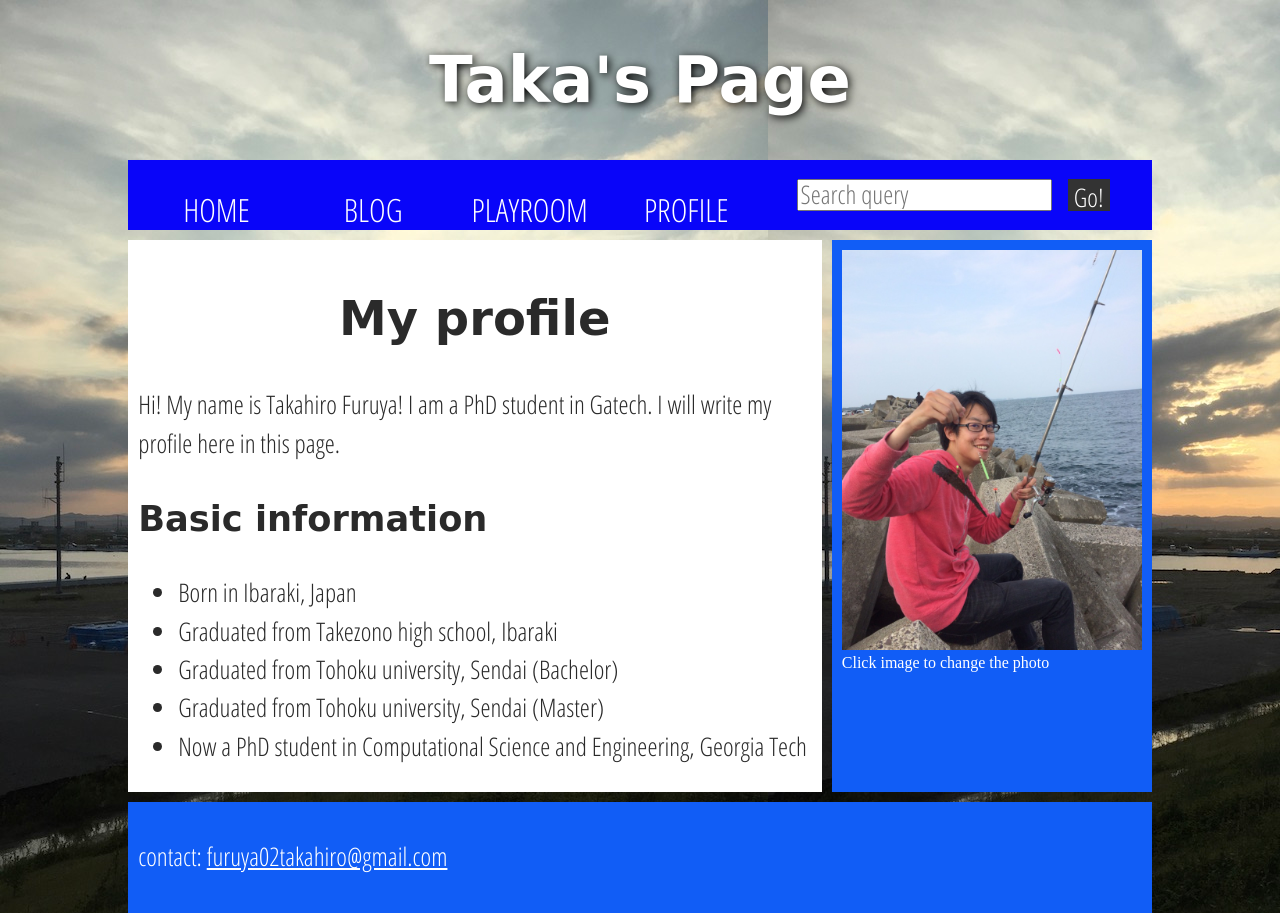
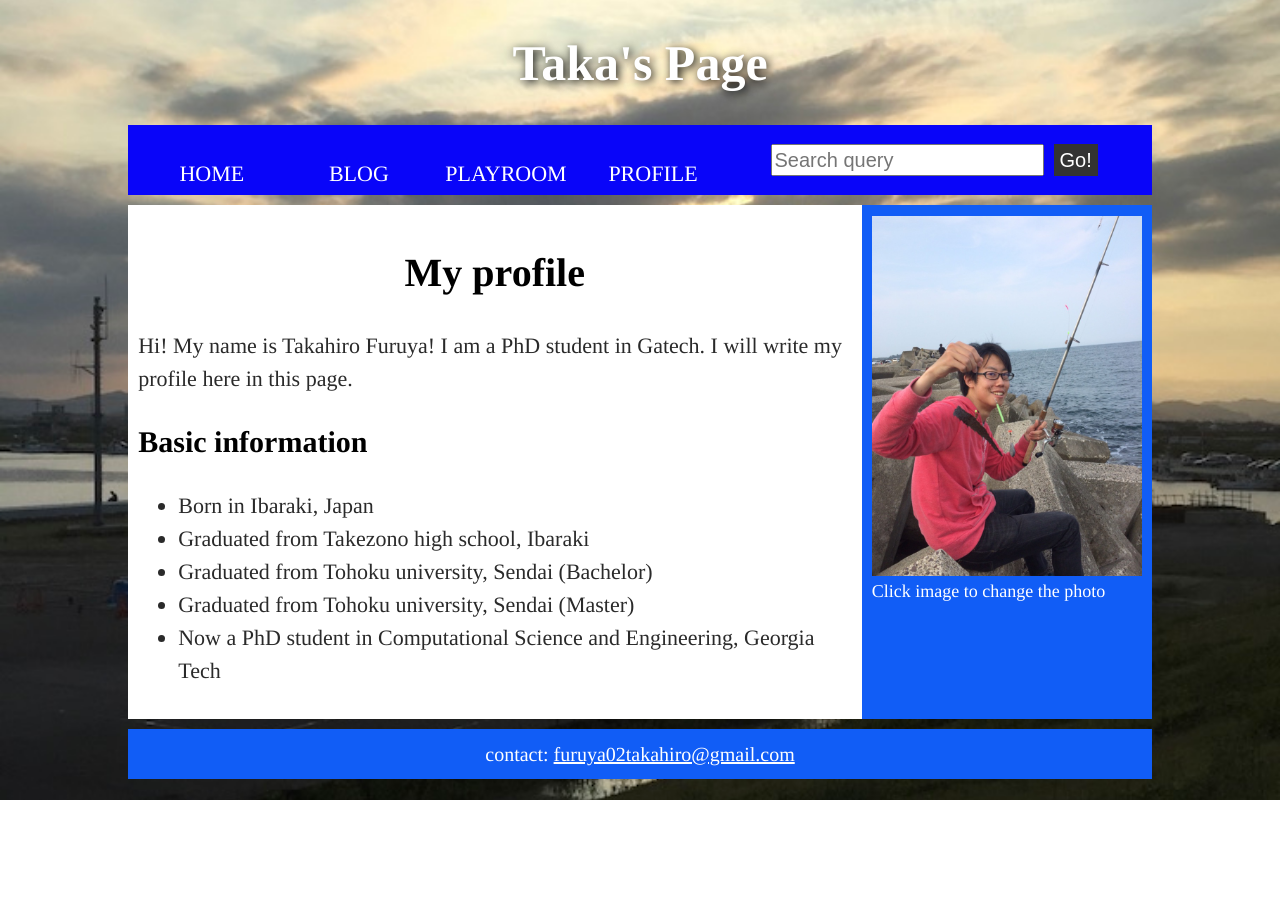
Before and after one commit to takahiro02/takahiro02.github.io, a plain HTML site: page profile/index.html in a window 1280 px wide. After the commit the page ends 800 px from the top, so only its background shows below. Drawn offline with Linux system fonts and the light colour scheme; a web font is replaced by a local one.

Commit message:
adjust style sheet

```diff
--- a/styles/style.css
+++ b/styles/style.css
@@ -1,3 +1,42 @@
+/* font layout */
+html {
+    font-family: Times, Helvetica, serif;
+    font-size: 10px;			/*so that it is easy to calculate 1em */
+}
+
+h1 {
+    font-size: 5em;		/* == 20px */
+}
+
+nav {
+    font-size: 2.2rem;
+}
+
+nav input {
+    font-size: 2rem;
+}
+
+main { /* notice: the order of CSS rule matters here. */
+    font-size: 2.2rem;
+}
+
+h2 { /* by setting font-size of h2 later than main, I can overwrite it */
+    font-size: 4rem;
+}
+
+h3 {
+  font-size: 3rem;
+}
+
+aside {
+    font-size: 1.8rem;
+}
+
+footer {
+    font-size: 2rem;
+}
+
+
 /* || General setup */
 
 html, body {
@@ -5,51 +44,24 @@ html, body {
   padding: 0;
 }
 
-html {
-  font-size: 16px;
-  /* background-color: #3FA1BF; */
-}
-
 body {
   width: 80%;
   margin: 0 auto;
+  /* set background-image */
   background-image: url('../images/evening-sea-shore.jpg');
+  background-repeat: no-repeat;
+  background-position: center;
+  background-size: cover;
 }
 
-/* smaller elements */
 
-h1, h2, h3 {
-  font-family: 'Sonsie One', cursive;
-  color: #2a2a2a;
-}
-
-p, input, li {
-  font-family: 'Open Sans Condensed', sans-serif;
-  color: #2a2a2a;
-}
+/* || header layout */
 
 h1 {
-  font-size: 4rem;
   text-align: center;
   color: white;
   text-shadow: 2px 2px 10px black;
 }
-
-h2 {
-  font-size: 3rem;
-  text-align: center;
-}
-
-h3 {
-  font-size: 2.2rem;
-}
-
-p, li {
-  font-size: 1.6rem;
-  line-height: 1.5;
-}
-
-/* || header layout */
 
 nav, article, aside, footer {
   background-color: white;
@@ -78,7 +90,6 @@ nav li {
 
 nav a {
   display: inline-block;
-  font-size: 2rem;
   text-transform: uppercase;
   text-decoration: none;
   color: white;
@@ -93,7 +104,6 @@ nav form {
 }
 
 input {
-  font-size: 1.6rem;
   height: 32px;
 }
 
@@ -110,7 +120,20 @@ input[type="submit"] {
 }
 
 
-/* || main layout */
+/* || main article layout */
+
+p, input, li {
+  color: #2a2a2a;
+}
+
+h2 {
+  text-align: center;
+}
+
+p, li, dl {
+  line-height: 1.5;
+}
+
 main {
   display: flex;
 }
@@ -119,17 +142,11 @@ article {
   flex: 4;
 }
 
-main dl {
-    margin-left: auto;
-    margin-right: auto;
-    width: 40em
-}
 
-
-/* style <aside> */
+/* main aside layout */
 aside {
   flex: 1;
-  margin-left: 10px;
+  margin-left: 0;
   background-color: #115DF6;
 }
 
@@ -139,7 +156,7 @@ aside figure {
 }
 
 aside img {
-    height: 25em;
+    height: 20em;
 }
 
 aside li {
@@ -147,12 +164,15 @@ aside li {
 }
 
 
-/* style <footer> */
+/* footer layout */
 footer {
     margin-top: 10px;
     background-color: #115DF6;
+    padding: 10px;
 }
 
 footer p, footer a {
     color: white;
+    margin: 0;
+    text-align: center;
 }
```
